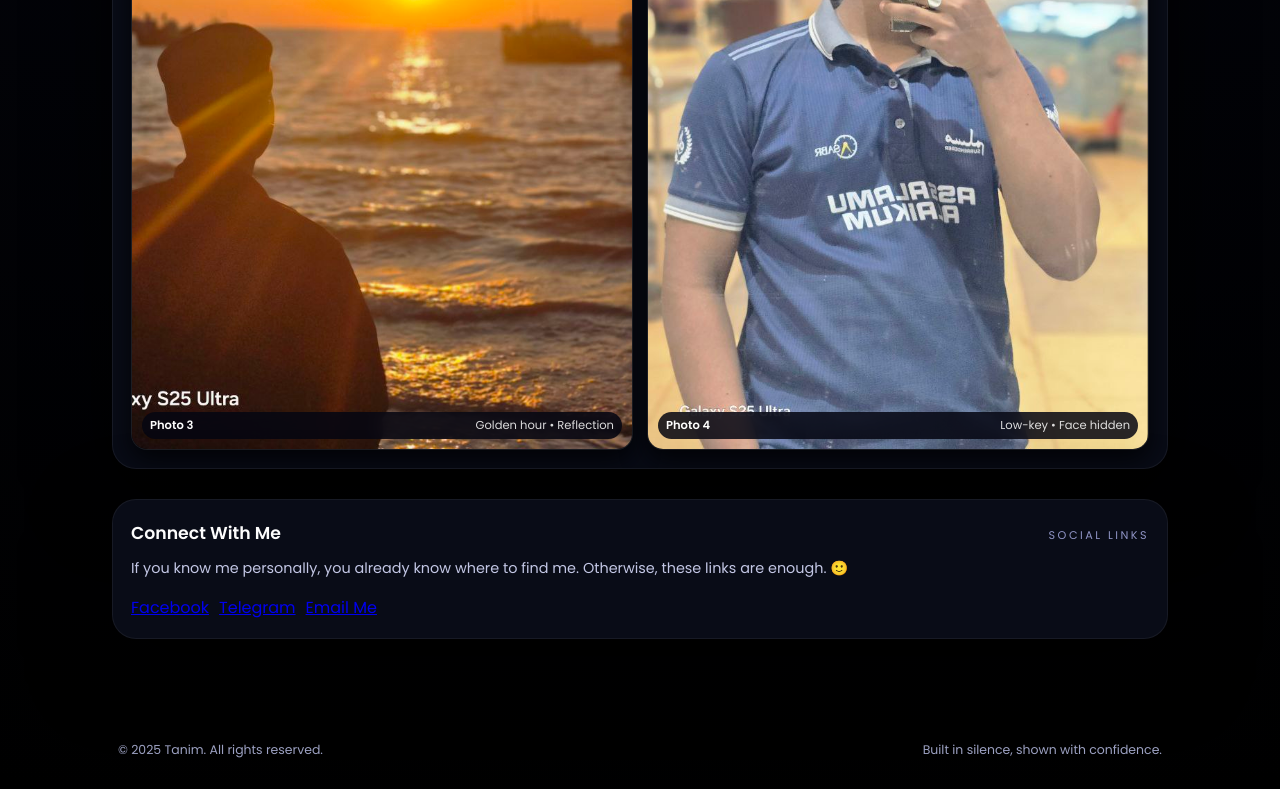
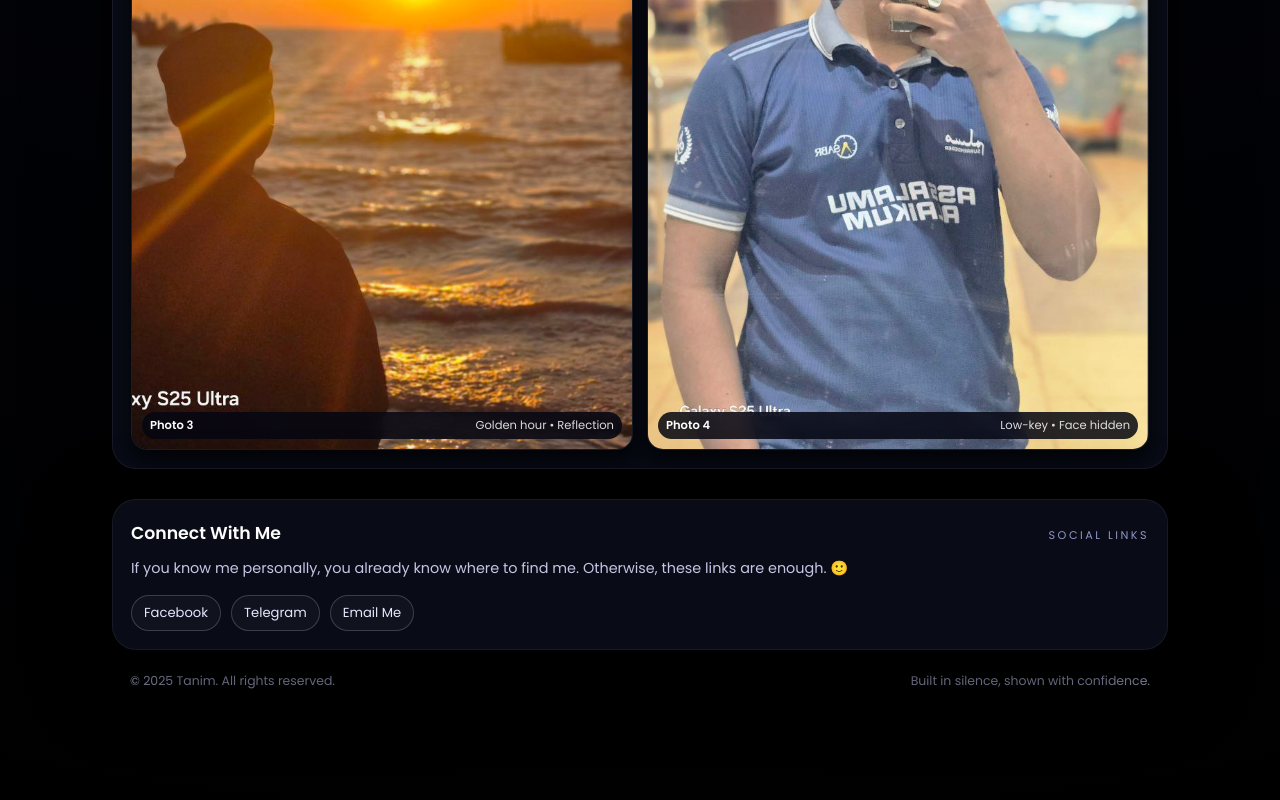
Before and after one commit to afrin5544/just-demo-, a plain HTML site: page index.html in a window 1280 px wide. Shown: the part 2504-3304 px from the top of the page. Drawn offline with Linux system fonts and the light colour scheme.

Commit message:
Update index.html

```diff
--- a/index.html
+++ b/index.html
@@ -759,7 +759,7 @@
       </div>
     </section>
 
-    <!-- Contact / socials -->
+        <!-- Contact / socials -->
     <section class="section reveal" id="contact">
       <div class="section-header">
         <h2 class="section-title">Connect With Me</h2>
@@ -769,13 +769,35 @@
         If you know me personally, you already know where to find me. Otherwise, these links are enough. 🙂
       </p>
       <div class="socials">
-        <!-- Replace # with your real links -->
-        <a class="https://www.facebook.com/anonymousfakehaha" href="#" target="_blank" rel="noopener">Facebook</a>
-        <a class="https://t.me/@EscrowBlackhatmasters" href="#" target="_blank" rel="noopener">Telegram</a>
-        <a class="tanimtanimmdtanim@gmail.com" href="mailto:youremail@example.com">Email Me</a>
+        <!-- Facebook -->
+        <a
+          class="social-link"
+          href="https://www.facebook.com/anonymousfakehaha"
+          target="_blank"
+          rel="noopener"
+        >
+          Facebook
+        </a>
+
+        <!-- Telegram -->
+        <a
+          class="social-link"
+          href="https://t.me/EScrowBlackhatmasters"
+          target="_blank"
+          rel="noopener"
+        >
+          Telegram
+        </a>
+
+        <!-- Email -->
+        <a
+          class="social-link"
+          href="mailto:tanimtanmimtanim@gmail.com"
+        >
+          Email Me
+        </a>
       </div>
     </section>
-  </div>
 
   <footer class="footer">
     <span>© 2025 Tanim. All rights reserved.</span>
```
